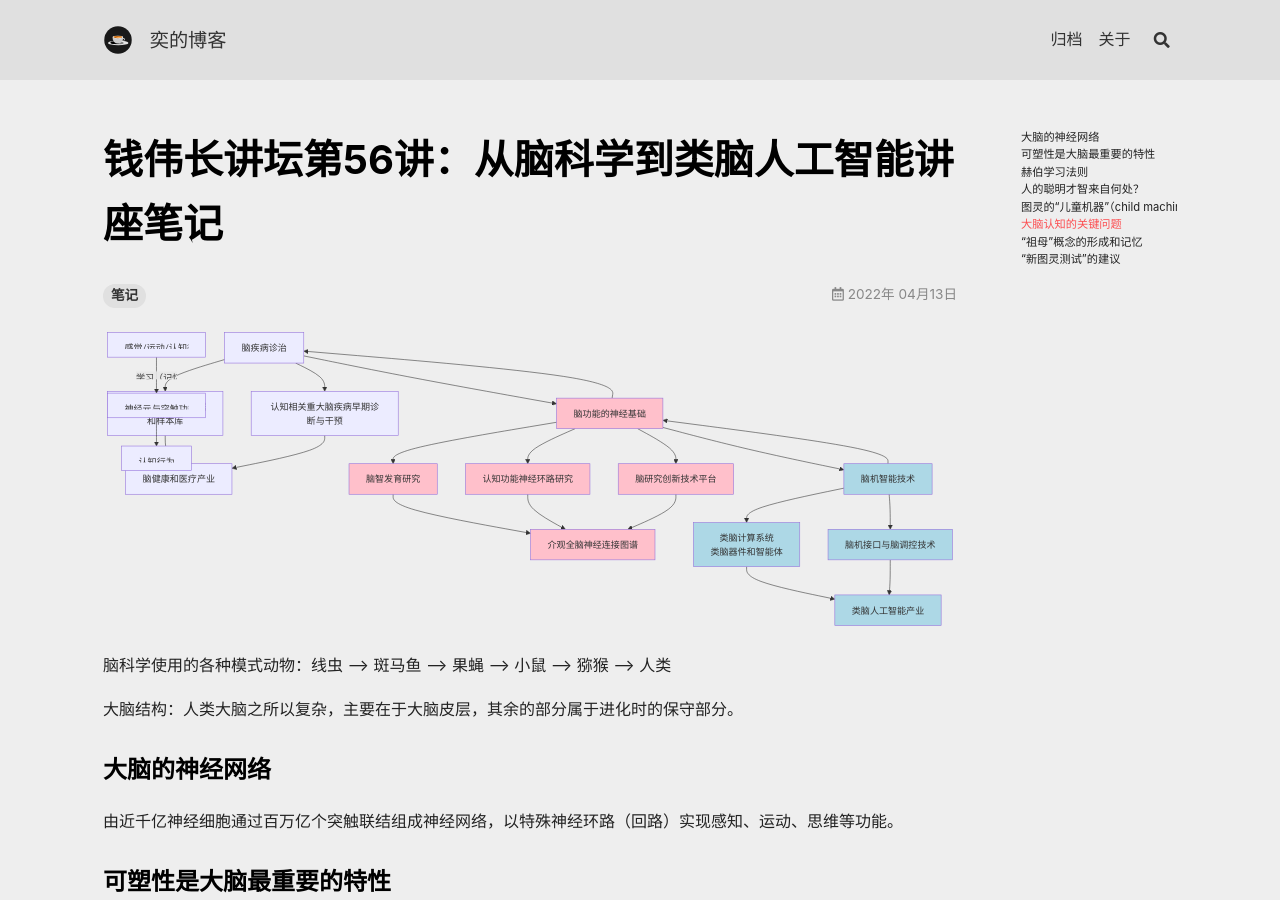
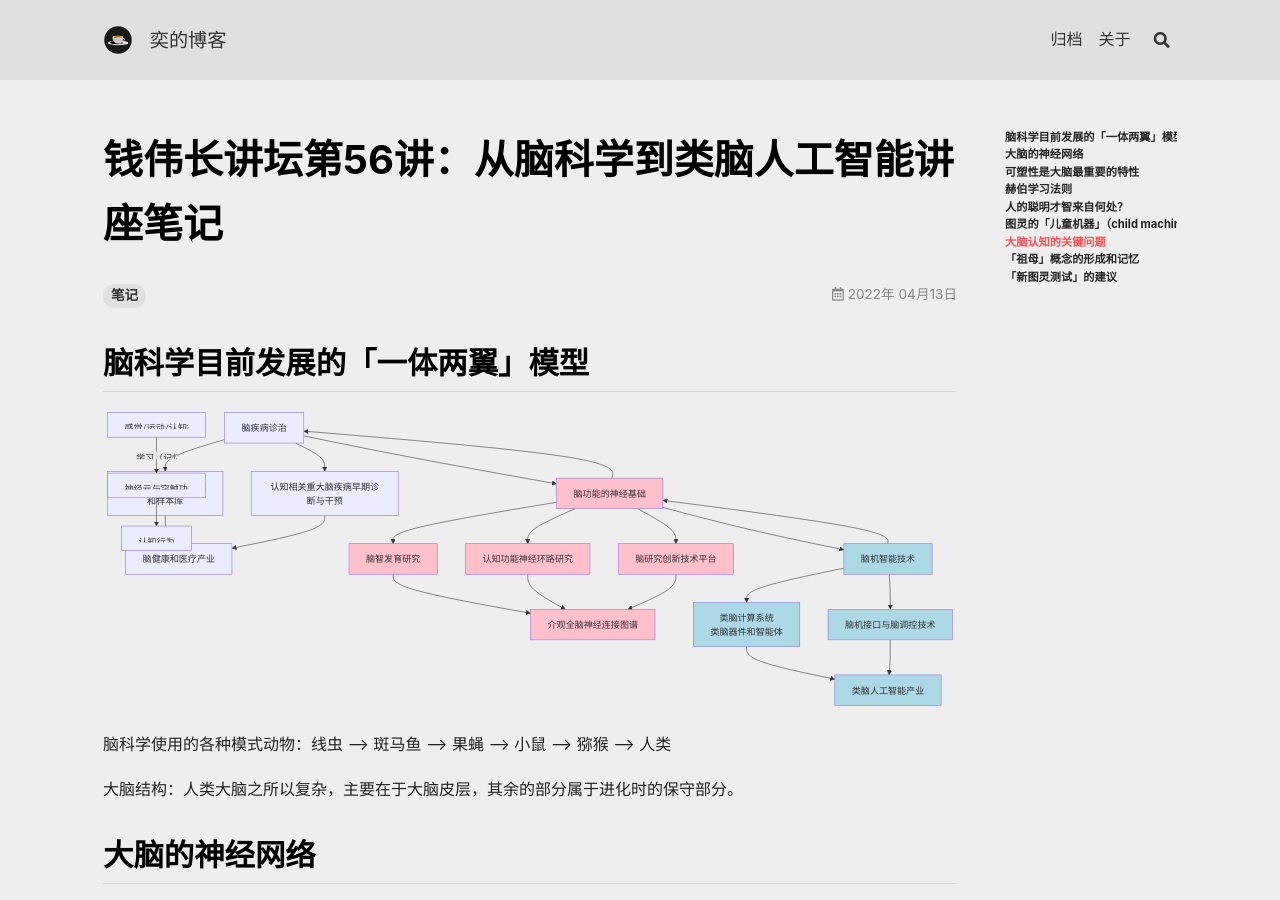
Before and after one commit to uncle-yi/uncle-yi.github.io, a Jekyll site: the page built from _posts/2022-04-13-note-of-Qian-Weichang-tribune-56th.md, in a window 1280 px wide and 900 px high. Built offline with Jekyll 4.4.1, drawn with Linux system fonts in a browser that asks for light colours; nearby versions of some CDN libraries; some of the changed text lies outside the part shown.

Commit message:
Update some form

````diff
--- a/_posts/2022-04-13-钱伟长讲坛第56讲：从脑科学到类脑人工智能讲座笔记.md
+++ b/_posts/2022-04-13-note-of-Qian-Weichang-tribune-56th.md
@@ -2,6 +2,7 @@
 title: 钱伟长讲坛第56讲：从脑科学到类脑人工智能讲座笔记
 tags: 笔记
 ---
+## 脑科学目前发展的「一体两翼」模型
 ```mermaid
 graph TB
 
@@ -44,11 +45,11 @@
 
 大脑结构：人类大脑之所以复杂，主要在于大脑皮层，其余的部分属于进化时的保守部分。
 
-### 大脑的神经网络
+## 大脑的神经网络
 
 由近千亿神经细胞通过百万亿个突触联结组成神经网络，以特殊神经环路（回路）实现感知、运动、思维等功能。
 
-### 可塑性是大脑最重要的特性
+## 可塑性是大脑最重要的特性
 
 ```mermaid
 graph TB
@@ -62,7 +63,7 @@
 - 学习：神经网络处理和储存信息的过程；
 - 记忆：储存在神经网络内可提取的信息。
 
-### 赫伯学习法则
+## 赫伯学习法则
 
 1. 同步的电活动可造成突触加强或稳固；
 2. 不同步电活动可造成突触削弱或消失。
@@ -72,18 +73,18 @@
 - LTP-突触功能长期强化——>树突棘变大——>影响树突权重增强
 - LTD-突触功能长期弱化——>树突棘变小——>影响树突权重减弱
 
-### 人的聪明才智来自何处？
+## 人的聪明才智来自何处？
 
 - 大脑的功能来自神经网络，而出生后的环境和经验引起的电活动是塑造网络的主要因素。
 - 各种功能的网络形成在出生后都有一个关键期（如视觉系统1-3岁，语言系统2-7岁），关键期内电活动可以稳固或修剪神经连接，塑造出成熟的神经网络。
 - 有限的网络可塑性在网络形成后还一直存在；这些可塑性也就是成熟大脑的记忆学习等各种认知功能的基础。
 - 遗传基因是建立正常网络的必要条件，但形成不同网络（脑功能的基础）的因素来自后天不同经验。
 
-### 图灵的“儿童机器”（child machine）
+## 图灵的「儿童机器」（child machine）
 
 > 图灵：“与其尝试开发一个模拟成人大脑的算法程序，为什么不去模拟一个儿童的大脑？然后通过合适的教育过程，我们就可以获得大脑的功能。”
 
-### 大脑认知的关键问题
+## 大脑认知的关键问题
 
 信息捆绑问题（The binding problem）—各种信息如何组合为整体的感知？
 
@@ -96,7 +97,7 @@
 > - 同步电活动强化了细胞群之间突触连接 ——> 感知记忆的存储
 > - 储存记忆的细胞群再次被启动 ——> 感知记忆的提取
 
-### “祖母”概念的形成和记忆
+## 「祖母」概念的形成和记忆
 
 假说：
 
@@ -104,7 +105,7 @@
 2. 概念的形成：各集群间同步放电造成长程环路连接的强化；
 3. 概念的提取：部分集群的放电引起整个概念集群的激活。
 
-### “新图灵测试”的建议
+## 「新图灵测试」的建议
 
 **语言与感知觉能力的整合**：要求机器人和一个真人各自操作一支机械手合作玩一个游戏，同时要求他对彼此的动作进行对话。与原版图灵测试一样，裁判需要区分机器人与真人。
 
````
Also changed, not shown: _posts/2022-02-18-hive-deployment.md (renamed from _posts/2022-02-18-Hive 部署记录.md, +3 -0 lines), _posts/2022-02-15-hdfs-principle.md (renamed from _posts/2022-02-15-HDFS 原理概述.md), _posts/2022-02-16-hadoop-fs-command.md (renamed from _posts/2022-02-16-hadoop fs 命令概述.md), _posts/2022-03-23-about-backquote-in-mathjax.md (renamed from _posts/2022-03-23-反单引号「`」被 MathJax 渲染的问题.md), _posts/2022-04-23-attenuation-coefficient-in-easy-rl.md (renamed from _posts/2022-04-23-关于 Easy RL 中的衰减系数.md), _posts/2022-04-25-maxent-intro.md (renamed from _posts/2022-04-25-最大熵模型概述.md).
